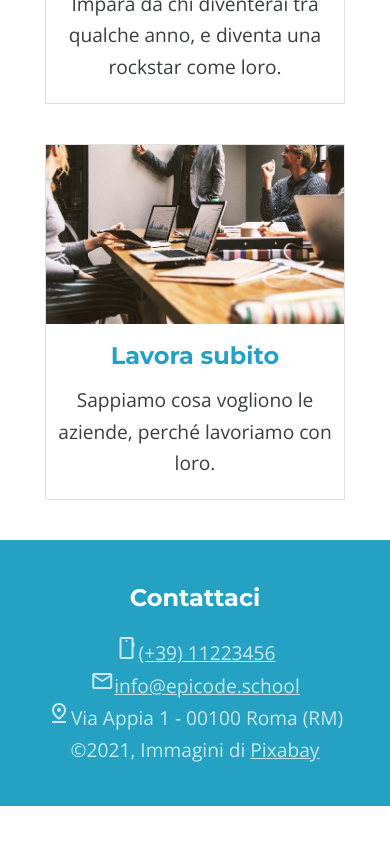
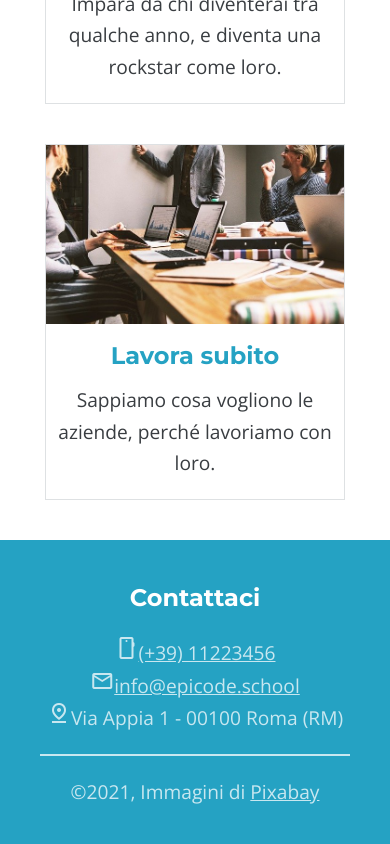
Before and after one commit to mary1457/progetto-settimana1, a plain HTML site: page Esercizio/index.html in a window 390 px wide. Shown: the part 2533-3377 px from the top of the page. Before the commit the page ends 3339 px from the top, so only its background shows below. Drawn offline with nearby package versions, Linux system fonts and the light colour scheme.

Commit message:
modifica mobile

```diff
--- a/Esercizio/css/style.css
+++ b/Esercizio/css/style.css
@@ -128,4 +128,6 @@ button a:visited {color: white;}
 
 a:link {color: #c8e7f0;}
 a:visited {color: #c8e7f0;}
-hr {color: #c8e7f0;}
+.linea {border-top: 2px solid  #c8e7f0;
+padding-top: 20px;
+margin-top: 20px;}
--- a/Esercizio/index.html
+++ b/Esercizio/index.html
@@ -80,8 +80,9 @@
             <p><span class="material-symbols-outlined">
                 pin_drop
                 </span>Via Appia 1 - 00100 Roma (RM) </p>
-            <hr>
+            <div class="linea">
             <p>&copy;2021, Immagini di <a href="https://pixabay.com/it/" target="_blank">Pixabay</a></p>
+        </div>
 
         </div>
     </footer>
```
